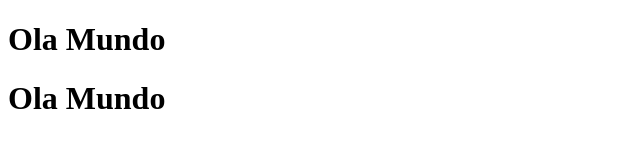
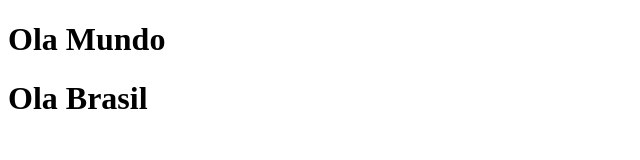
Before and after one commit to Lkalice/0.4.1, a plain HTML site: page index.html in a window 1280 px wide. Shown: the full height of the page, 0-640 px from the left. Drawn offline with Linux system fonts and the light colour scheme.

Commit message:
alteração

```diff
--- a/index.html
+++ b/index.html
@@ -8,6 +8,6 @@
 </head>
 <body>
     <h1>Ola Mundo</h1>
-    <h1>Ola Mundo</h1>
+    <h1>Ola Brasil</h1>
 </body>
 </html>
```
